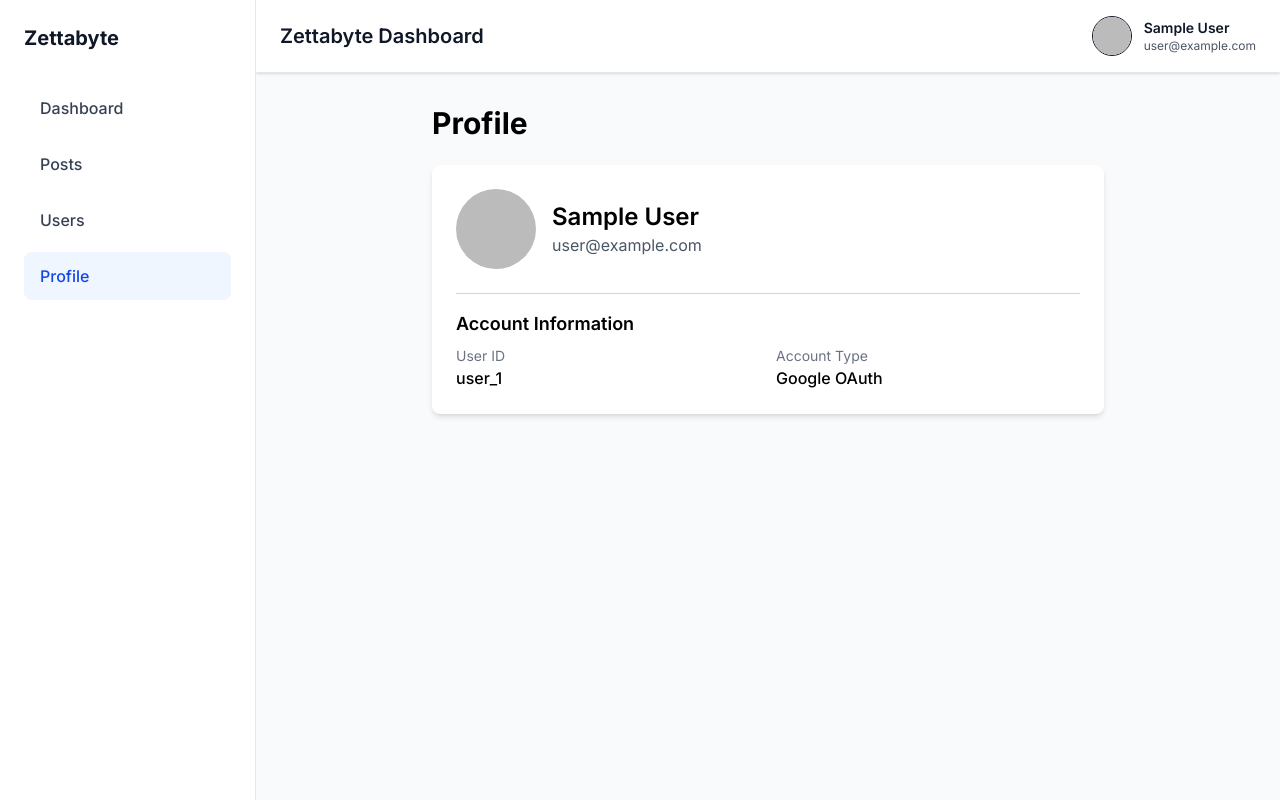
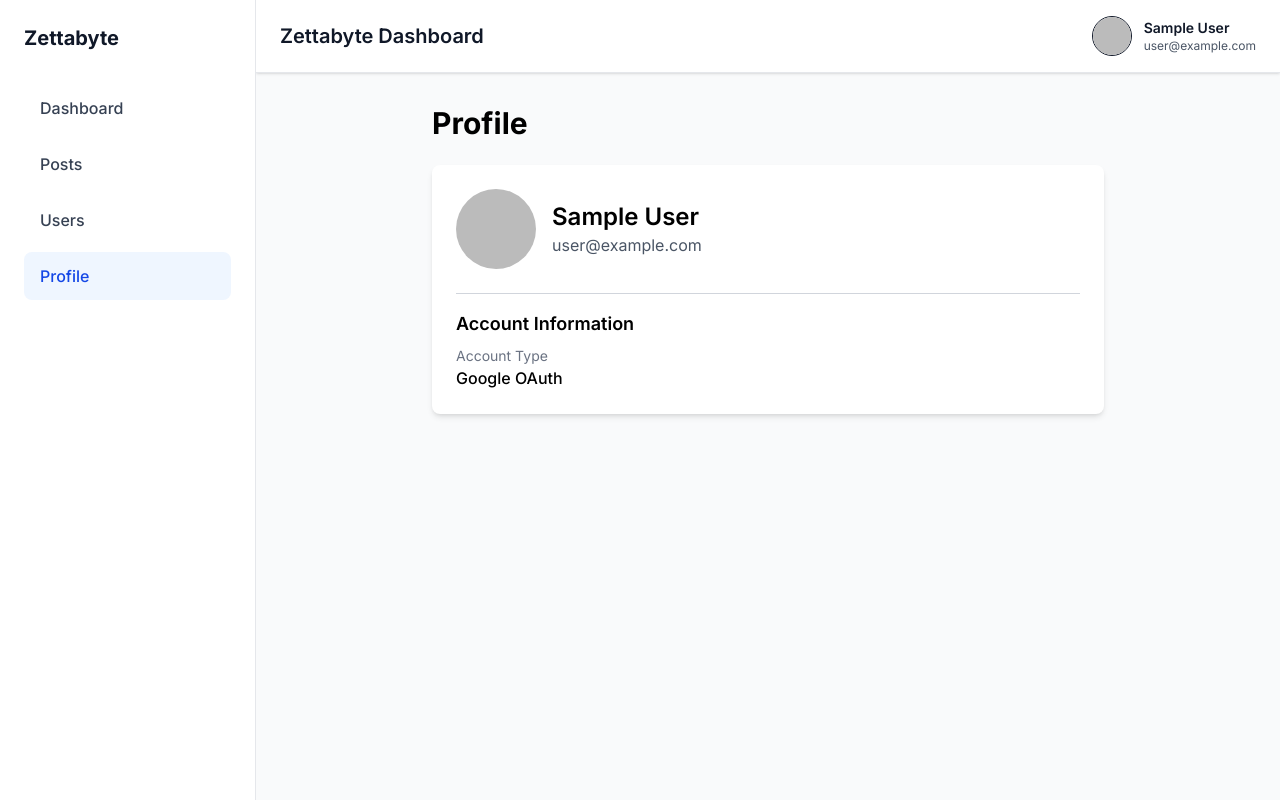
Before and after one commit to cssmh/zettabyte-frontend, a Next.js app: page /profile in a window 1280 px wide. Built offline with nearby package versions, Linux system fonts and the light colour scheme; no server answers; sample sign-in values are in the browser's storage.

Commit message:
build issue updated

```diff
--- a/src/app/profile/page.tsx
+++ b/src/app/profile/page.tsx
@@ -50,10 +50,6 @@ export default function Profile() {
           <h3 className="text-lg font-semibold mb-2">Account Information</h3>
           <div className="grid grid-cols-1 sm:grid-cols-2 gap-4">
             <div>
-              <p className="text-sm text-gray-500">User ID</p>
-              <p className="font-medium">{session.user?.id || "N/A"}</p>
-            </div>
-            <div>
               <p className="text-sm text-gray-500">Account Type</p>
               <p className="font-medium">Google OAuth</p>
             </div>
--- a/src/components/AppShell.tsx
+++ b/src/components/AppShell.tsx
@@ -3,9 +3,11 @@ import { useState } from "react";
 import Sidebar from "@/components/Sidebar";
 import Header from "@/components/Header";
 import { AnimatePresence, motion } from "framer-motion";
+import { usePathname } from "next/navigation";
 
 export default function AppShell({ children }: { children: React.ReactNode }) {
   const [isSidebarOpen, setSidebarOpen] = useState(false);
+  const pathname = usePathname();
 
   return (
     <div className="flex min-h-screen bg-gray-50">
@@ -21,7 +23,7 @@ export default function AppShell({ children }: { children: React.ReactNode }) {
               animate={{ opacity: 1, y: 0 }}
               exit={{ opacity: 0, y: -20 }}
               transition={{ duration: 0.3 }}
-              key={window.location.pathname} // This forces re-animation on route change
+              key={pathname} // This forces re-animation on route change
             >
               {children}
             </motion.div>
```
